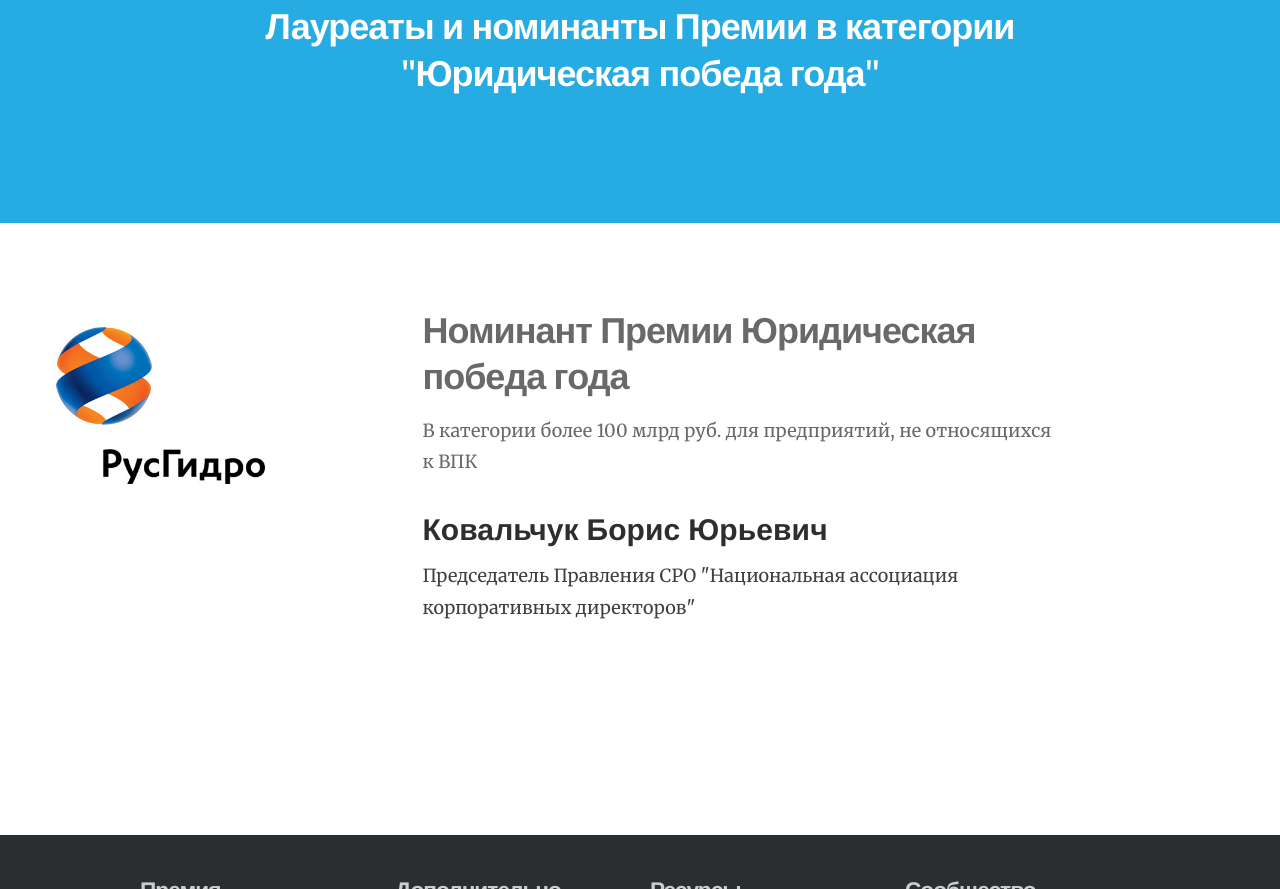
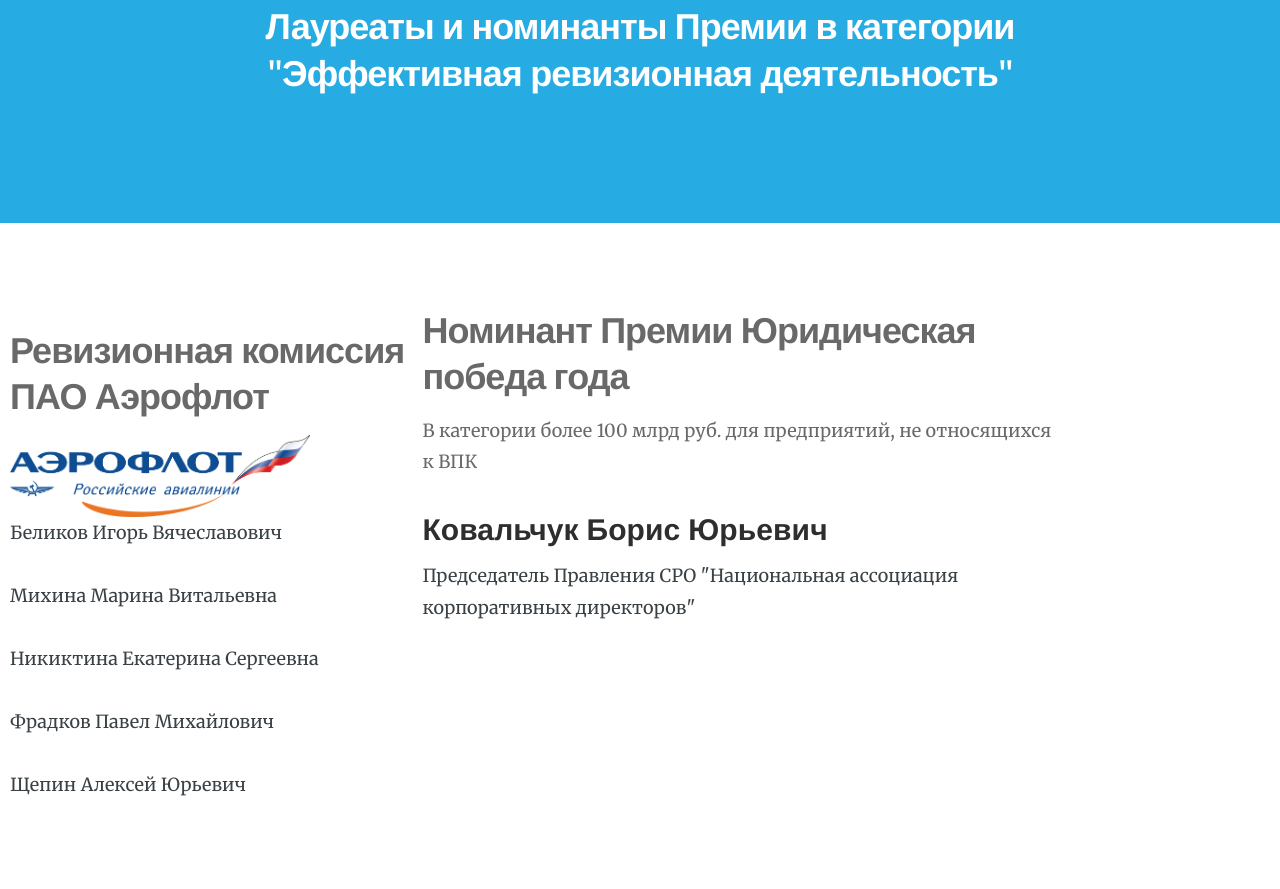
Before and after one commit to dennisd1/gprize, a plain HTML site: page winners/index.html in a window 1280 px wide. Shown: the part 1911-2800 px from the top of the page. Drawn offline with nearby package versions, Linux system fonts and the light colour scheme; files whose address does not match are found by name.

Commit message:
Update index.html

```diff
--- a/winners/index.html
+++ b/winners/index.html
@@ -161,6 +161,33 @@
 
 <section class="bright-section centered">
 	<div class="container">
+		<h2>Лауреаты и номинанты Премии в категории "Эффективная ревизионная деятельность"</h2><br>
+	</div>
+</section>
+<section>
+	<div class="other-features">
+		<div class="col-1-3">
+			<h2 class="silver">Ревизионная комиссия ПАО Аэрофлот</h2>
+		     <img src="../a/aeroflot.png" width="300" height="300" alt="Ковальчук" data-cms-original-src="" />
+				<p>Беликов Игорь Вячеславович</p>
+				<p>Михина Марина Витальевна</p>
+				<p>Никиктина Екатерина Сергеевна</p>
+				<p>Фрадков Павел Михайлович</p>
+				<p>Щепин Алексей Юрьевич</p>
+		</div>
+
+		<div class="col-1-2">
+			<h2 class="silver">Номинант Премии Юридическая победа года</h2>
+			<p class="smallitalic silver">В категории более 100 млрд руб. для предприятий, не относящихся к ВПК</p>
+			<h3>Ковальчук Борис Юрьевич</h3>
+			<p>Председатель Правления СРО "Национальная ассоциация корпоративных директоров"</p><br><br><br><br>
+		</div>
+
+	</div>
+</section>
+
+<section class="bright-section centered">
+	<div class="container">
 		<h2>Лауреаты и номинанты Премии в категории "Юридическая победа года"</h2><br>
 	</div>
 </section>
@@ -179,6 +206,13 @@
 
 	</div>
 </section>
+
+		Беликов Игорь Вячеславович		НОМИНАНТ
+Михина Марина Витальевна 		НОМИНАНТ
+Никиктина Екатерина Сергеевна 	НОМИНАНТ
+Фрадков Павел Михайлович 		НОМИНАНТ
+Щепин Алексей Юрьевич   		НОМИНАНТ
+
 
 		<footer>
 			<div class="container">
```
